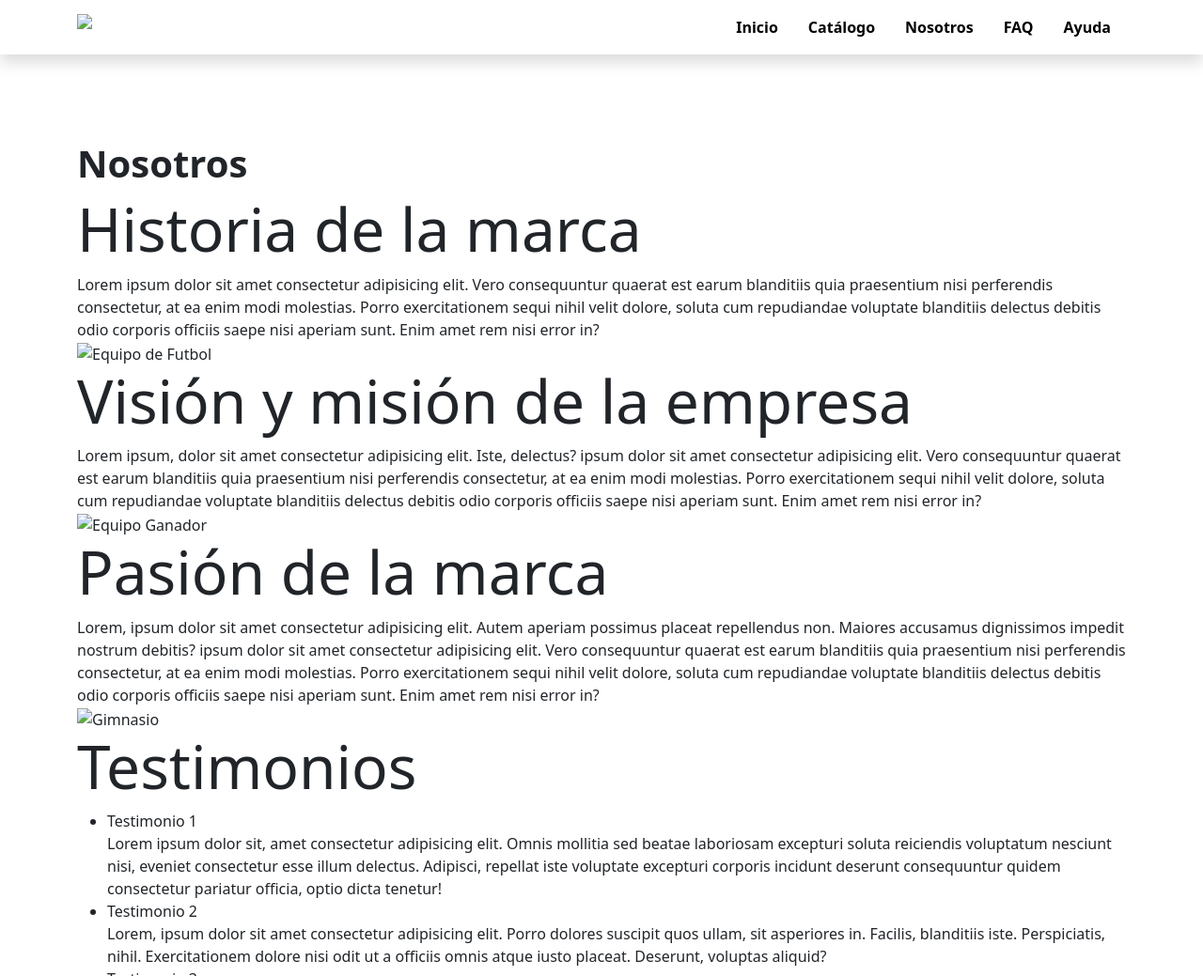
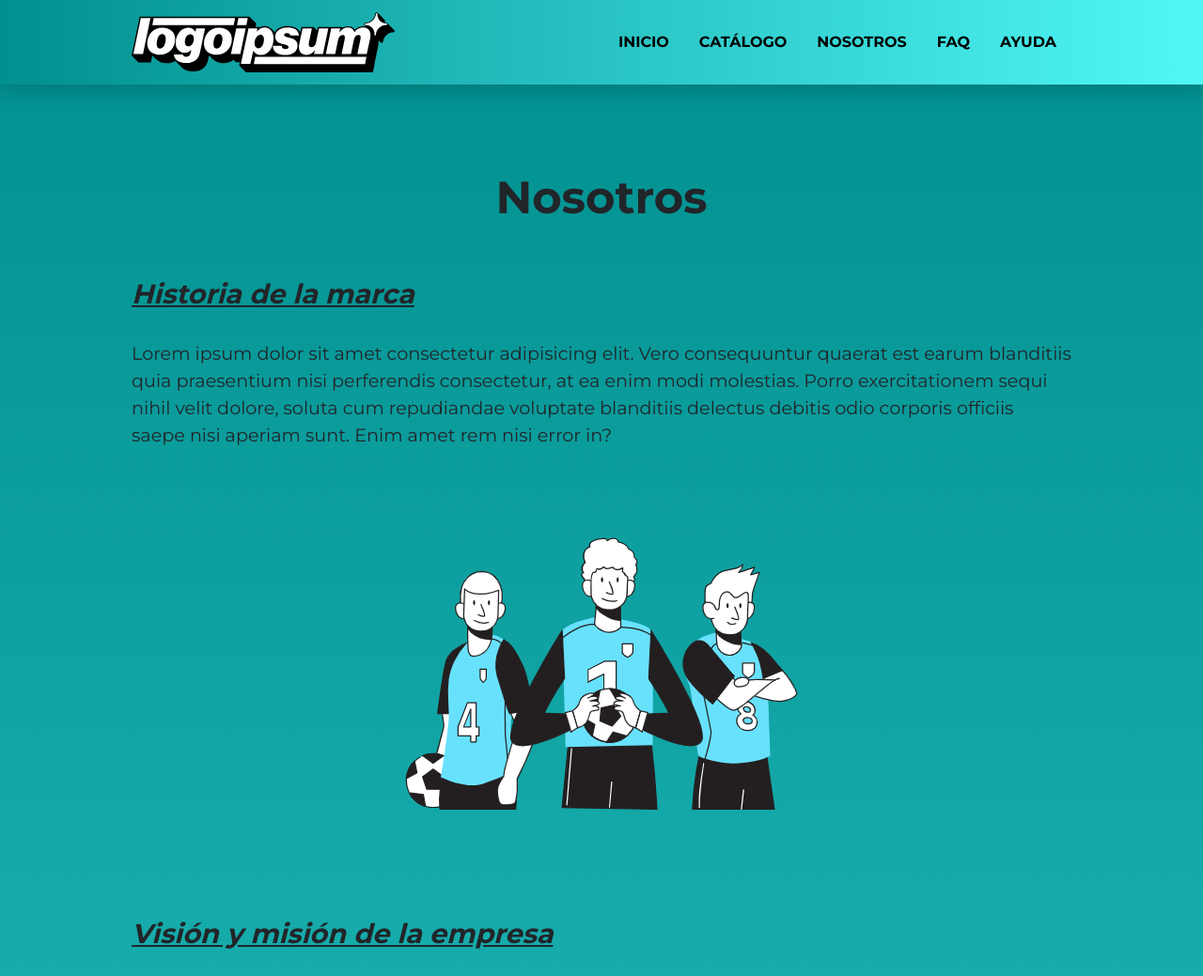
Before and after one commit to GonzaloGalindz/PreEntrega3-Galindez, a plain HTML site: page pages/Nosotros.html in a window 1280 px wide. Shown: the top 1039 px of the page at 94% size. Drawn offline with nearby package versions, Linux system fonts and the light colour scheme; the site is published under a folder, as on GitHub Pages, so addresses that start at the root find nothing.

Commit message:
Arreglo de rutas

```diff
--- a/pages/Nosotros.html
+++ b/pages/Nosotros.html
@@ -6,7 +6,7 @@
     <meta name="viewport" content="width=device-width, initial-scale=1.0" />
     <link
       rel="shortcut icon"
-      href="/images/logoipsum-288.svg"
+      href="../images/logoipsum-288.svg"
       type="image/x-icon"
     />
     <link
@@ -30,7 +30,7 @@
       crossorigin="anonymous"
       referrerpolicy="no-referrer"
     />
-    <link rel="stylesheet" href="/css/style.css" />
+    <link rel="stylesheet" href="../css/style.css" />
     <link
       href="https://fonts.googleapis.com/css2?family=Montserrat:wght@400;700;900&display=swap"
       rel="stylesheet"
@@ -41,9 +41,9 @@
     <header>
       <nav class="navbar navbar-expand-lg shadow navbar-dark fixed-top menu">
         <div class="container">
-          <a class="navbar-brand" href="/index.html">
+          <a class="navbar-brand" href="../index.html">
             <img
-              src="/images/logoipsum-288.svg"
+              src="../images/logoipsum-288.svg"
               alt="Logo de la empresa Logoipsum"
               class="Logo"
             />
@@ -68,33 +68,33 @@
                 <a
                   class="nav-link text-black fw-bolder"
                   aria-current="page"
-                  href="/index.html"
+                  href="../index.html"
                   >Inicio</a
                 >
               </li>
               <li class="nav-item px-2">
                 <a
                   class="nav-link text-black fw-bolder"
-                  href="/pages/Catálogo.html"
+                  href="../pages/Catálogo.html"
                   >Catálogo</a
                 >
               </li>
               <li class="nav-item px-2">
                 <a
                   class="nav-link text-black fw-bolder"
-                  href="/pages/Nosotros.html"
+                  href="../pages/Nosotros.html"
                   >Nosotros</a
                 >
               </li>
               <li class="nav-item px-2">
-                <a class="nav-link text-black fw-bolder" href="/pages/FAQ.html"
+                <a class="nav-link text-black fw-bolder" href="../pages/FAQ.html"
                   >FAQ</a
                 >
               </li>
               <li class="nav-item px-2">
                 <a
                   class="nav-link text-black fw-bolder"
-                  href="/pages/Ayuda.html"
+                  href="../pages/Ayuda.html"
                   >Ayuda</a
                 >
               </li>
@@ -124,7 +124,7 @@
           </span>
           <div>
             <img
-              src="/images/Football team_Flatline.png"
+              src="../images/Football team_Flatline.png"
               alt="Equipo de Futbol"
               class="img_nosotros"
             />
@@ -141,7 +141,7 @@
           </span>
           <div>
             <img
-              src="/images/Winners_Flatline.png"
+              src="../images/Winners_Flatline.png"
               alt="Equipo Ganador"
               class="img_nosotros"
             />
@@ -160,7 +160,7 @@
           </span>
           <div>
             <img
-              src="/images/Fitness_Flatline.png"
+              src="../images/Fitness_Flatline.png"
               alt="Gimnasio"
               class="img_nosotros"
             />
@@ -204,7 +204,7 @@
           </ul>
           <div>
             <img
-              src="/images/Bicycle_Monochromatic.png"
+              src="../images/Bicycle_Monochromatic.png"
               alt="Bicicleta"
               class="img_nosotros"
             />
```
Also changed, not shown: pages/Ayuda.html (+12 -12 lines), pages/FAQ.html (+10 -10 lines).
